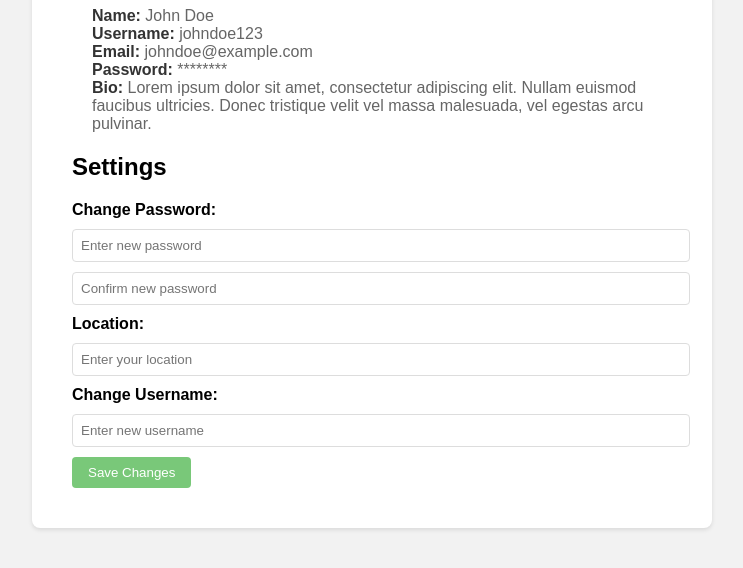
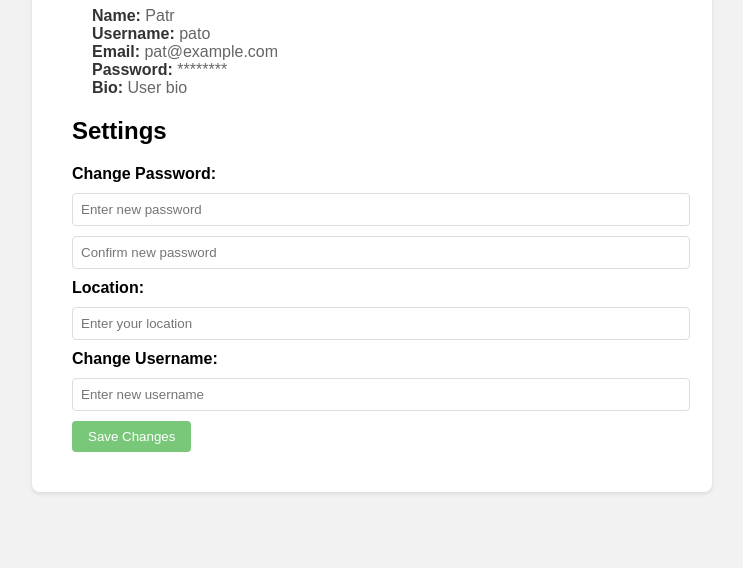
Before and after one commit to muilipato/userprofile, a plain HTML site: page index.html in a window 1280 px wide. Shown: the part 281-849 px from the top of the page, without its empty margins (268-1011 px from the left). After the commit the page ends 813 px from the top, so only its background shows below. Drawn offline with Linux system fonts and the light colour scheme.

Commit message:
added new changes

```diff
--- a/index.html
+++ b/index.html
@@ -81,11 +81,11 @@
     <div class="profile-picture"></div>
     <div class="profile-details">
       <h2>User Profile</h2>
-      <p><label>Name:</label> John Doe</p>
-      <p><label>Username:</label> johndoe123</p>
-      <p><label>Email:</label> johndoe@example.com</p>
+      <p><label>Name:</label> Patr</p>
+      <p><label>Username:</label> pato</p>
+      <p><label>Email:</label> pat@example.com</p>
       <p><label>Password:</label> ********</p>
-      <p><label>Bio:</label> Lorem ipsum dolor sit amet, consectetur adipiscing elit. Nullam euismod faucibus ultricies. Donec tristique velit vel massa malesuada, vel egestas arcu pulvinar.</p>
+      <p><label>Bio:</label> User bio</p>
     </div>
 
     <form class="settings-form">
```
